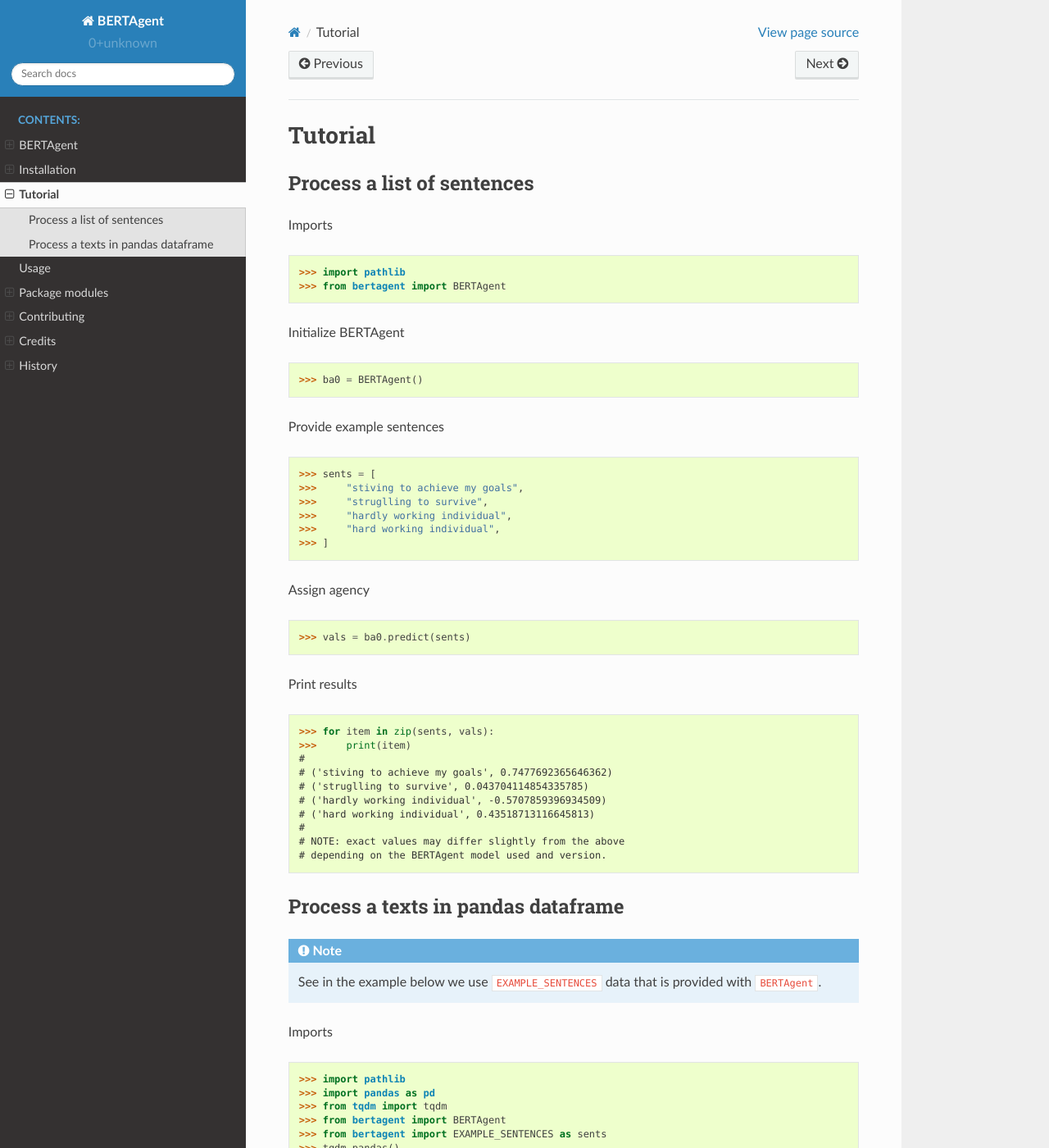
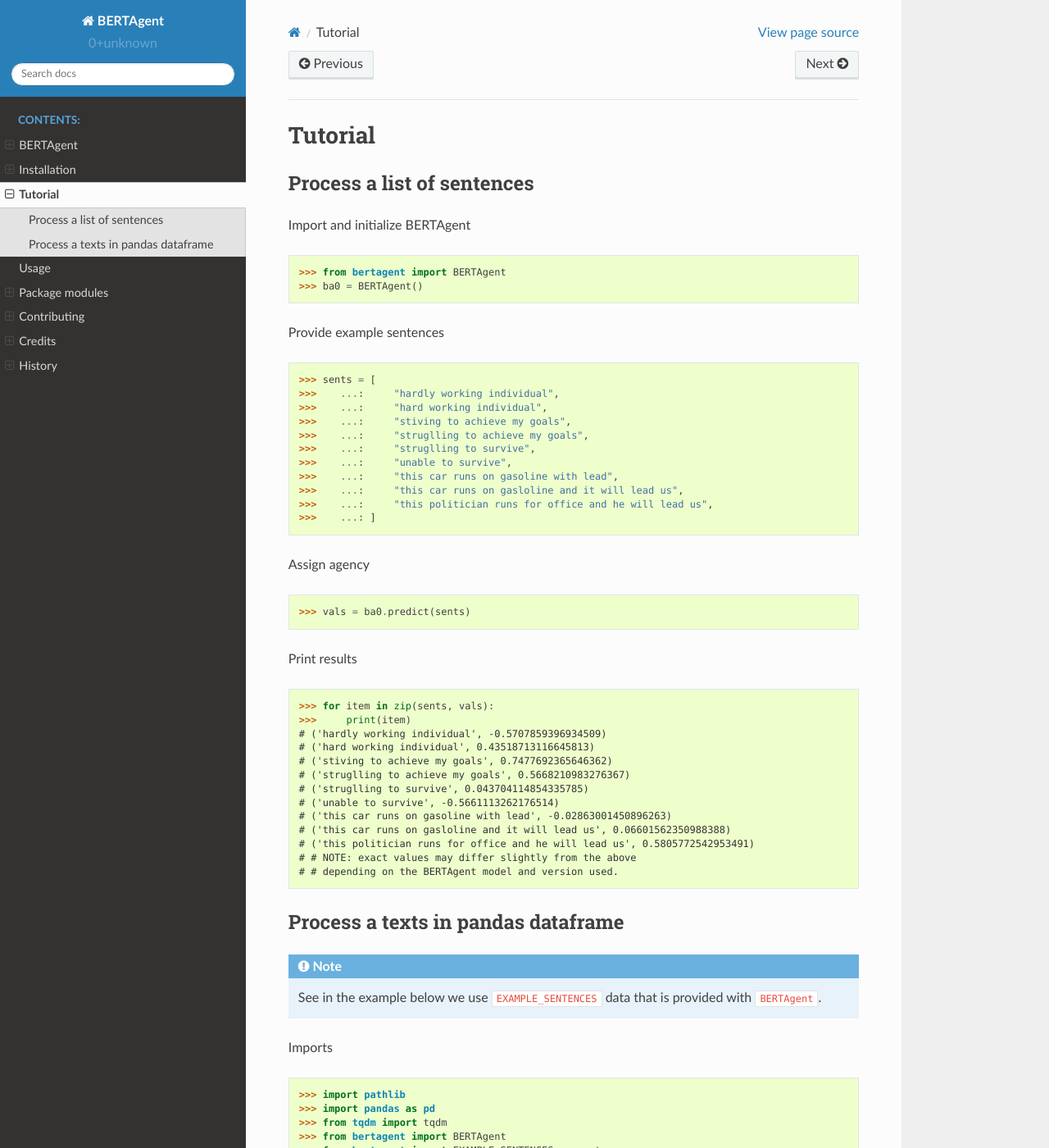
Before and after one commit to cogsys-io/bertagent, a Sphinx documentation site: the page built from docs/source/tutorial.rst, in a window 1280 px wide and 1400 px high. Shown: the whole window at 82% size. Built offline with Sphinx 7.4.7 and the Read the Docs theme 2.0.0, drawn with Linux system fonts in a browser that asks for light colours.

Commit message:
upd: docs/tutorial

```diff
--- a/docs/source/tutorial.rst
+++ b/docs/source/tutorial.rst
@@ -9,17 +9,11 @@
 ---------------------------
 
 
-Imports
+Import and initialize BERTAgent
 
 .. code-block:: python
 
-    >>> import pathlib
     >>> from bertagent import BERTAgent
-
-Initialize BERTAgent
-
-.. code-block:: python
-
     >>> ba0 = BERTAgent()
 
 Provide example sentences
@@ -27,11 +21,18 @@
 .. code-block:: python
 
     >>> sents = [
-    >>>     "stiving to achieve my goals",
-    >>>     "struglling to survive",
-    >>>     "hardly working individual",
-    >>>     "hard working individual",
-    >>> ]
+    >>>    ...:     "hardly working individual",
+    >>>    ...:     "hard working individual",
+    >>>    ...:     "stiving to achieve my goals",
+    >>>    ...:     "struglling to achieve my goals",
+    >>>    ...:     "struglling to survive",
+    >>>    ...:     "unable to survive",
+    >>>    ...:     "this car runs on gasoline with lead",
+    >>>    ...:     "this car runs on gasloline and it will lead us",
+    >>>    ...:     "this politician runs for office and he will lead us",
+    >>>    ...: ]
+
+
 
 Assign agency
 
@@ -45,14 +46,17 @@
 
     >>> for item in zip(sents, vals):
     >>>     print(item)
-    #
-    # ('stiving to achieve my goals', 0.7477692365646362)
-    # ('struglling to survive', 0.043704114854335785)
     # ('hardly working individual', -0.5707859396934509)
     # ('hard working individual', 0.43518713116645813)
-    #
-    # NOTE: exact values may differ slightly from the above
-    # depending on the BERTAgent model used and version.
+    # ('stiving to achieve my goals', 0.7477692365646362)
+    # ('struglling to achieve my goals', 0.5668210983276367)
+    # ('struglling to survive', 0.043704114854335785)
+    # ('unable to survive', -0.5661113262176514)
+    # ('this car runs on gasoline with lead', -0.02863001450896263)
+    # ('this car runs on gasloline and it will lead us', 0.06601562350988388)
+    # ('this politician runs for office and he will lead us', 0.5805772542953491)
+    # # NOTE: exact values may differ slightly from the above
+    # # depending on the BERTAgent model and version used.
 
 
 Process a texts in pandas dataframe
```
Also changed, not shown: 1 other file.
